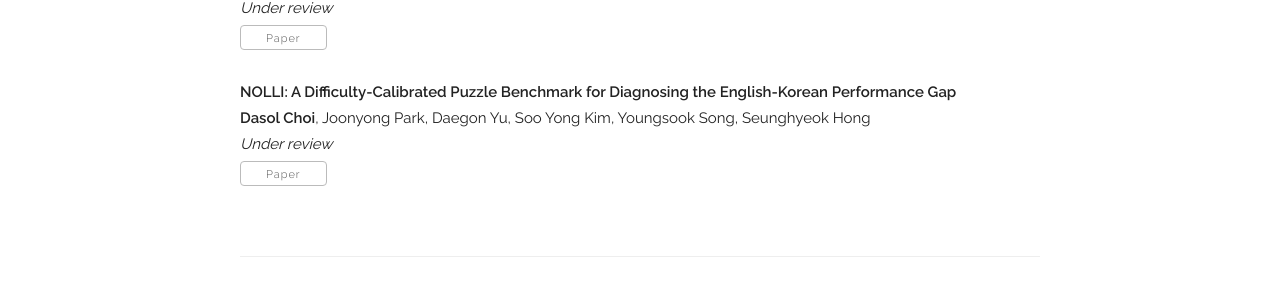
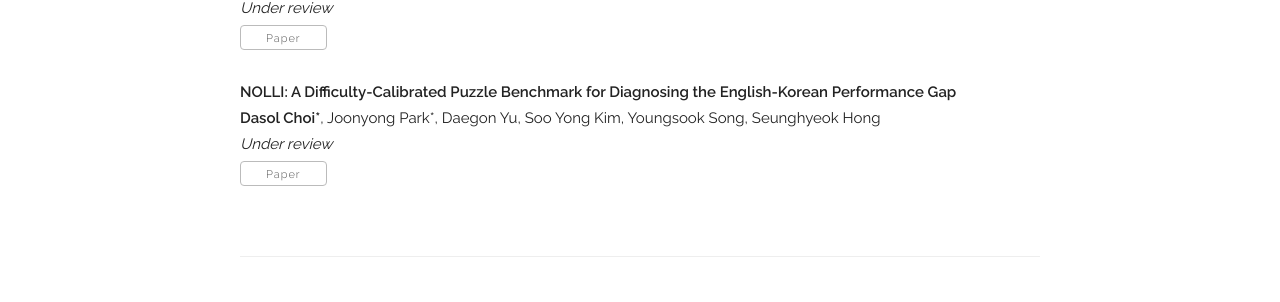
Before and after one commit to Dasol-Choi/dasol-choi.github.io, a Jekyll site: the page built from index.html, in a window 1280 px wide and 900 px high, scrolled down 3776 px. Shown: the part 151-453 px from the top of the window. Built offline with Jekyll 4.4.1, drawn with Linux system fonts in a browser that asks for light colours; some web fonts are replaced.

```diff
--- a/_data/publications.yaml
+++ b/_data/publications.yaml
@@ -78,7 +78,7 @@ papers:
     selected: y
 
   - title: "NOLLI: A Difficulty-Calibrated Puzzle Benchmark for Diagnosing the English-Korean Performance Gap"
-    authors: "<b>Dasol Choi</b>, Joonyong Park, Daegon Yu, Soo Yong Kim, Youngsook Song, Seunghyeok Hong"
+    authors: "<b>Dasol Choi*</b>, Joonyong Park*, Daegon Yu, Soo Yong Kim, Youngsook Song, Seunghyeok Hong"
     venue: "Under review"
     paper_pdf: "https://arxiv.org/abs/2608.04397"
     selected: y
```
